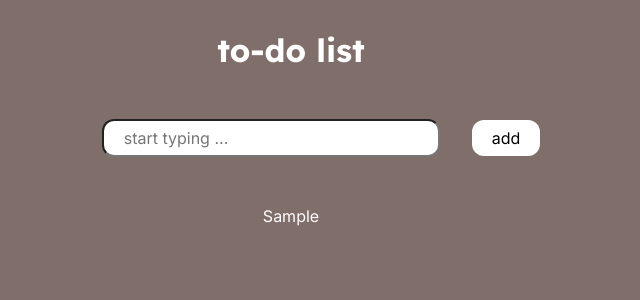
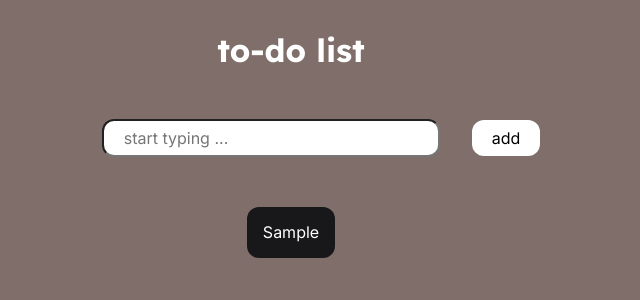
Before and after one commit to anastshak/to-do-app, a React (Vite) app: page / in a window 1280 px wide. Both pictures are taken after typing "Sample" into the empty fields and a click on the button "add". Shown: the top 300 px of the page, without its empty margins (349-989 px from the left). Built offline with nearby package versions, Linux system fonts and the light colour scheme.

Commit message:
feat: add todo item component and update todo list

```diff
--- /dev/null
+++ b/src/components/TodoItem/TodoItem.module.scss
@@ -0,0 +1,16 @@
+.item {
+  padding: 1rem;
+  border-radius: 0.75rem;
+  background-color: rgb(24, 24, 27);
+  width: 100%;
+}
+
+.itemCompleted {
+  background-color: rgb(113, 113, 122);
+  --tw-bg-opacity: 0.5;
+  text-decoration: line-through;
+}
+
+.itemUndone {
+  text-decoration: none;
+}
--- /dev/null
+++ b/src/components/TodoItem/TodoItem.tsx
@@ -0,0 +1,23 @@
+import { motion } from 'framer-motion';
+import { Todo } from '../../context/TodoContext';
+import cn from 'classnames';
+
+import styles from './TodoItem.module.scss';
+
+export const TodoItem = (props: { todo: Todo }) => {
+  const { todo } = props;
+
+  return (
+    <motion.li
+      layout
+      className={cn(styles.item, todo.status === 'completed' && styles.itemCompleted)}
+    >
+      <motion.span
+        layout
+        className={todo.status === 'completed' ? styles.itemCompleted : styles.itemUndone}
+      >
+        {todo.text}
+      </motion.span>
+    </motion.li>
+  );
+};
--- a/src/components/TodoList/TodoList.module.scss
+++ b/src/components/TodoList/TodoList.module.scss
@@ -1,8 +1,6 @@
 .list {
-  @include flex(center, center, column, 1rem);
-  padding-left: 1.25rem;
-  padding-right: 1.25rem;
-  max-width: 32rem;
+  max-width: 600px;
+  @include flex(center, flex-start, column, 1rem);
 }
 
 .msgBox {
--- a/src/components/TodoList/TodoList.tsx
+++ b/src/components/TodoList/TodoList.tsx
@@ -1,5 +1,7 @@
 import { useTodo } from '../../context/useTodo';
 import { SiStarship } from 'react-icons/si';
+import { motion } from 'framer-motion';
+import { TodoItem } from '../TodoItem/TodoItem';
 
 import styles from './TodoList.module.scss';
 
@@ -16,10 +18,10 @@ export const TodoList = () => {
   }
 
   return (
-    <ul className={styles.list}>
+    <motion.ul className={styles.list}>
       {todos.map((todo) => (
-        <li key={todo.id}>{todo.text}</li>
+        <TodoItem todo={todo} key={todo.id} />
       ))}
-    </ul>
+    </motion.ul>
   );
 };
```
